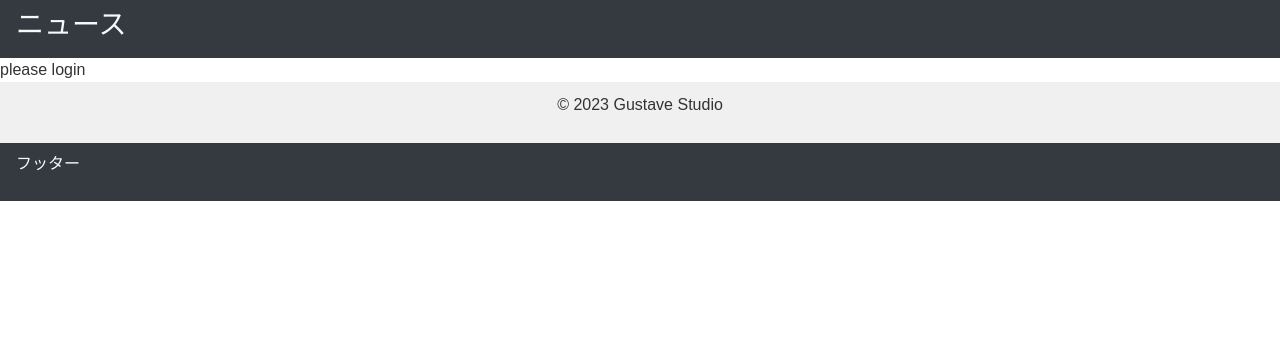
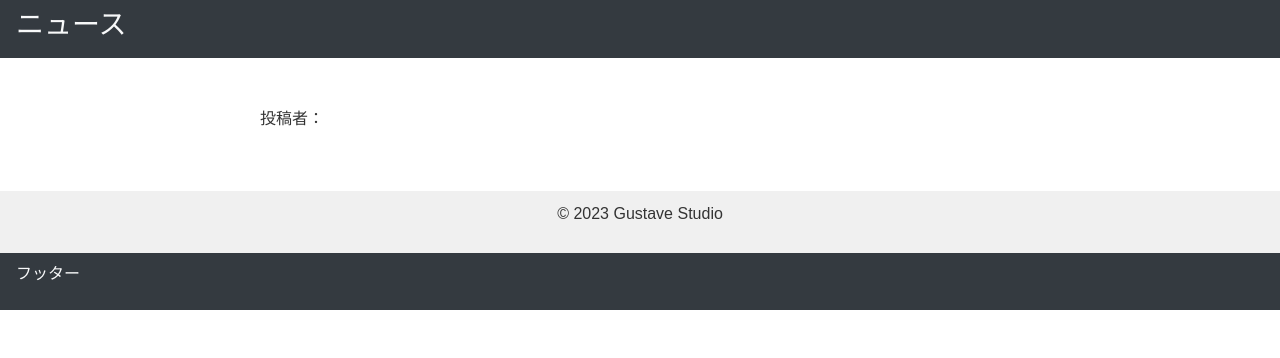
Before and after one commit to gustave-studio/science, a Django app: template templates/detail_page.html in a window 1280 px wide. Shown: the top 358 px of the page. Run offline with Django 4.2, Linux system fonts and the light colour scheme; the template is opened without the code that fills it, so the values that code supplies are empty; parts of the project's set-up code (start-up, migrations or seed data) failed here and were passed over.

Commit message:
🐛ログインしていなくても表示出来るようにする

```diff
--- a/templates/detail_page.html
+++ b/templates/detail_page.html
@@ -6,7 +6,7 @@
 {% endblock customcss %}
 
 {% block content %}
-{% if user.is_authenticated %}
+
 <main>
   <article>
     <h2>{{ object.title }}</h2>
@@ -14,9 +14,6 @@
     <p>{{ object.content|safe }}</p>
   </article>
 </main>
-{% else %}
-please login
-{% endif %}
 
 <footer>
     <p>&copy; 2023 Gustave Studio</p>
```
